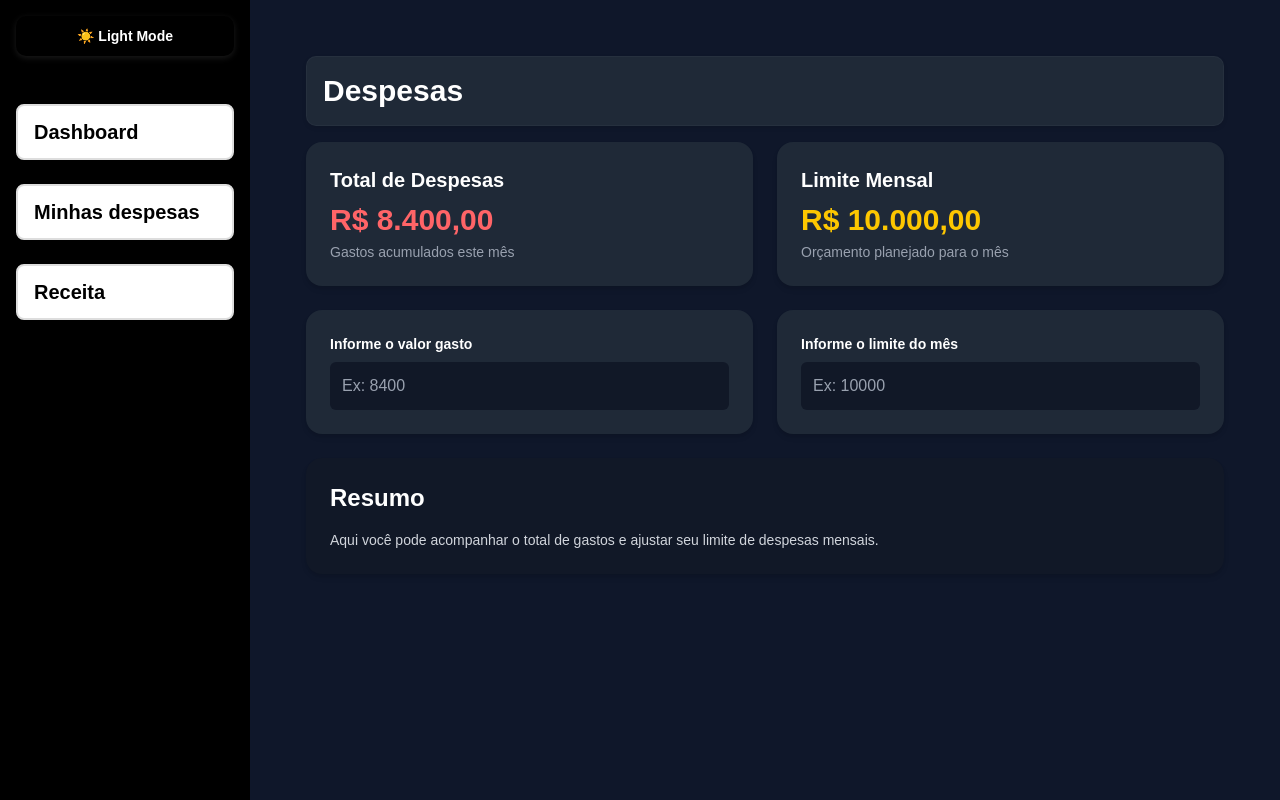
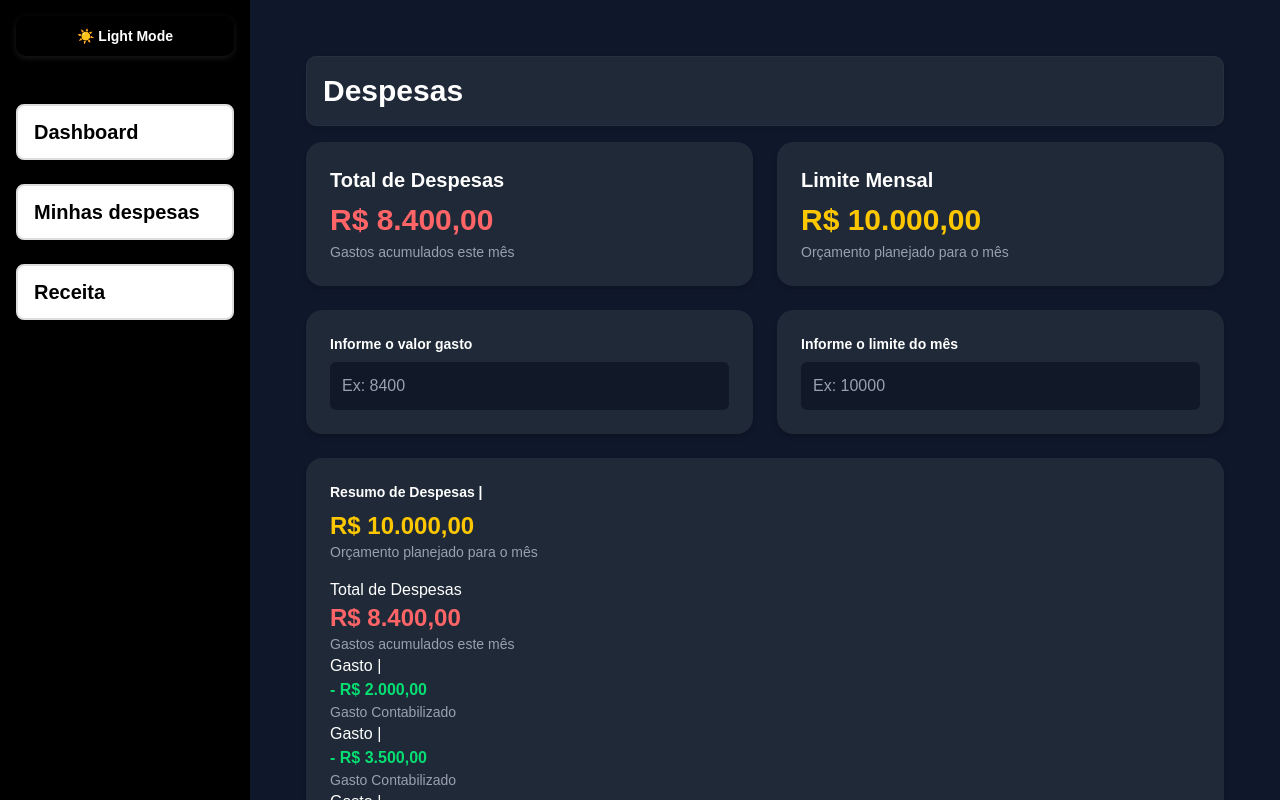
Before and after one commit to codiacademy/ChallengeVII-manha-rio-branco, a React (Vite) app: page /despesas in a window 1280 px wide. Built offline with nearby package versions, Linux system fonts and the light colour scheme.

Commit message:
cards de resumo da receita e despesas criados e adicionados

```diff
--- /dev/null
+++ b/src/pages/app/despesas/components/ResumoCard.tsx
@@ -0,0 +1,47 @@
+
+export default function ResumoCard() {
+  return (
+    <div className="bg-[#1f2937] p-6 rounded-2xl shadow-md">
+      <label className="text-white block mb-2 text-sm font-semibold">
+        Resumo de Despesas |
+      </label>
+
+    <div className="mb-4">
+        <h3 className="text-white text-base font-medium"></h3>
+        <p className="text-2xl text-yellow-400 font-bold">R$ 10.000,00</p>
+        <p className="text-sm text-gray-400">Orçamento planejado para o mês</p>
+    </div>
+
+    <div>
+        <h3 className="text-white text-base font-medium">Total de Despesas</h3>
+        <p className="text-2xl text-red-400 font-bold">R$ 8.400,00</p>
+        <p className="text-sm text-gray-400">Gastos acumulados este mês</p>
+    </div>
+
+    <div>
+        <h3 className="text-white text-base font-medium">Gasto |</h3>
+        <p className="text-1xl text-green-400 font-bold">- R$ 2.000,00</p>
+        <p className="text-sm text-gray-400">Gasto Contabilizado</p>
+    </div>
+
+    <div>
+        <h3 className="text-white text-base font-medium">Gasto |</h3>
+        <p className="text-1xl text-green-400 font-bold">- R$ 3.500,00</p>
+        <p className="text-sm text-gray-400">Gasto Contabilizado</p>
+    </div>
+
+    <div>
+        <h3 className="text-white text-base font-medium">Gasto |</h3>
+        <p className="text-1xl text-green-400 font-bold">- R$ 1.500,00</p>
+        <p className="text-sm text-gray-400">Gasto Contabilizado</p>
+    </div>
+
+    <div>
+        <h3 className="text-white text-base font-medium">Gasto |</h3>
+        <p className="text-1xl text-green-400 font-bold">- R$ 1.400,00</p>
+        <p className="text-sm text-gray-400">Gasto Contabilizado</p>
+    </div>
+
+    </div>
+  );
+}
--- a/src/pages/app/despesas/page.tsx
+++ b/src/pages/app/despesas/page.tsx
@@ -1,5 +1,6 @@
 import { InfoCard } from '../receita/components/InfoCard'
 import { InputCard } from './components/InputCard'
+import ResumoCard  from  './components/ResumoCard'
 
 export default function Depesas() {
   return (
@@ -36,12 +37,8 @@ export default function Depesas() {
         />
       </div>
 
-      <div className="bg-[#111827] p-6 rounded-2xl shadow-md mt-6">
-        <h2 className="text-2xl font-semibold text-white mb-4">Resumo</h2>
-        <p className="text-gray-300 text-sm">
-          Aqui você pode acompanhar o total de gastos e ajustar seu limite de despesas mensais.
-        </p>
-      </div>
+      <ResumoCard />
     </div>
+
   )
 }
--- /dev/null
+++ b/src/pages/app/receita/components/ReceitaCard.tsx
@@ -0,0 +1,29 @@
+export default function ReceitaCard() {
+    return (
+        <div className="mb-4">
+            <h3 className="text-white text-base font-medium">Ganhos |</h3>
+            <p className="text-2xl text-green-400 font-bold">+ R$ 4.400,00</p>
+            <p className="text-sm text-gray-400">Ganho Contabilizado</p>
+
+            <div>
+                <h3 className="text-white text-base font-medium">Ganhos |</h3>
+                <p className="text-2xl text-green-400 font-bold">+ R$ 3.500,00</p>
+                <p className="text-sm text-gray-400">Ganho Contabilizado</p>
+            </div>
+
+            <div>
+                <h3 className="text-white text-base font-medium">Ganhos |</h3>
+                <p className="text-2xl text-green-400 font-bold">+ R$ 2.000,00</p>
+                <p className="text-sm text-gray-400">Ganho Contabilizado</p>
+            </div>
+
+            <div>
+                <h3 className="text-white text-base font-medium">Ganhos |</h3>
+                <p className="text-2xl text-green-400 font-bold">+ R$ 2.600,00 </p>
+                <p className="text-sm text-gray-400">Ganho Contabilizado</p>
+            </div>
+        </div>
+
+
+    )
+}
--- a/src/pages/app/receita/page.tsx
+++ b/src/pages/app/receita/page.tsx
@@ -1,4 +1,5 @@
 import { InfoCard } from './components/InfoCard'
+import ReceitaCard from './components/ReceitaCard'
 
 export default function Receita() {
   return (
@@ -42,16 +43,12 @@ export default function Receita() {
             placeholder="Ex: 15000"
             className="w-full p-3 rounded-md bg-[#111827] text-white placeholder-gray-400 focus:outline-none focus:ring-2 focus:ring-blue-500"
           />
+
         </div>
-      </div>
-
-      {/* Resumo */}
-      <div className="bg-[#111827] p-6 rounded-2xl shadow-md mt-6">
-        <h2 className="text-2xl font-semibold text-white mb-4">Resumo</h2>
-        <p className="text-gray-300 text-sm">
-          Este painel mostra os principais indicadores financeiros relacionados às suas receitas.
-        </p>
+        <ReceitaCard />
       </div>
     </div>
+
   )
+
 }
```
